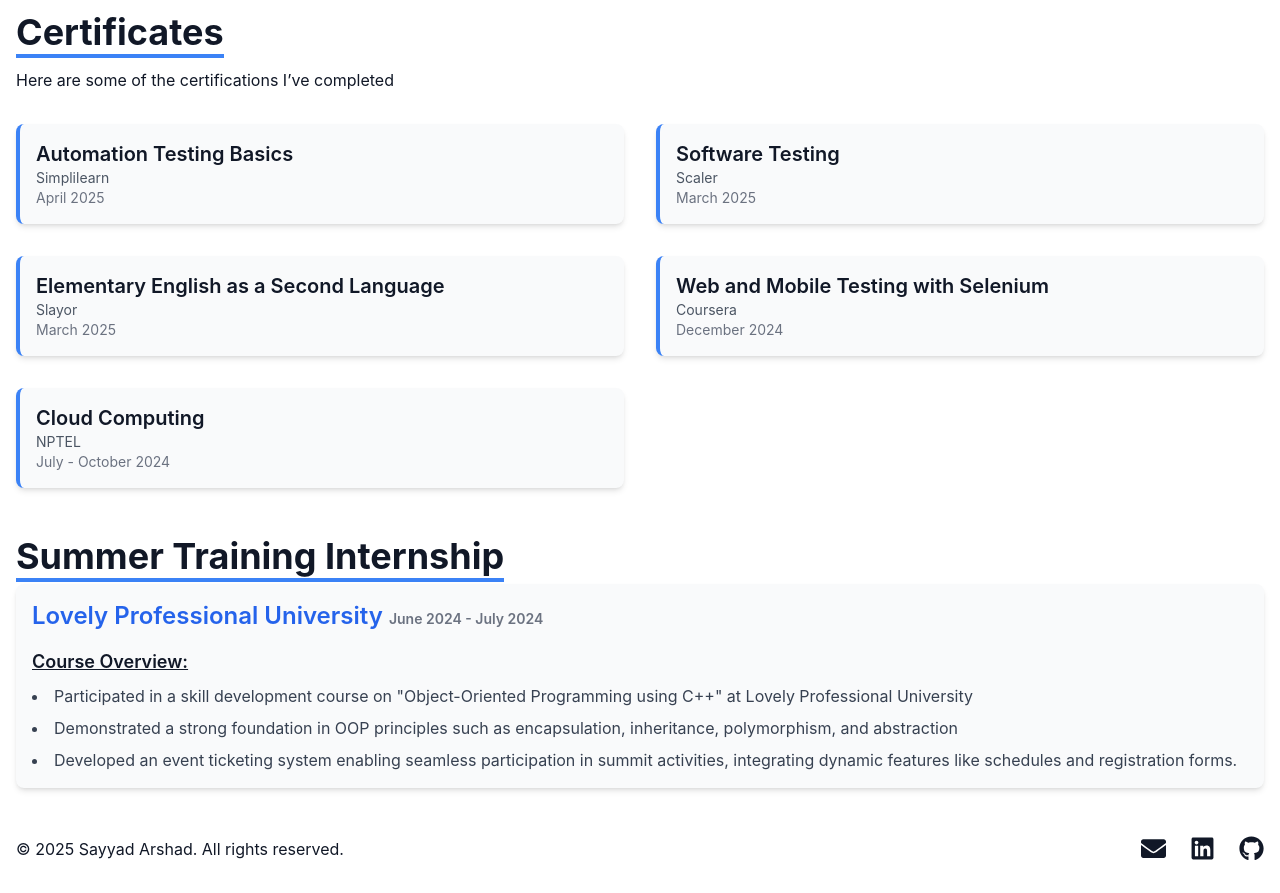
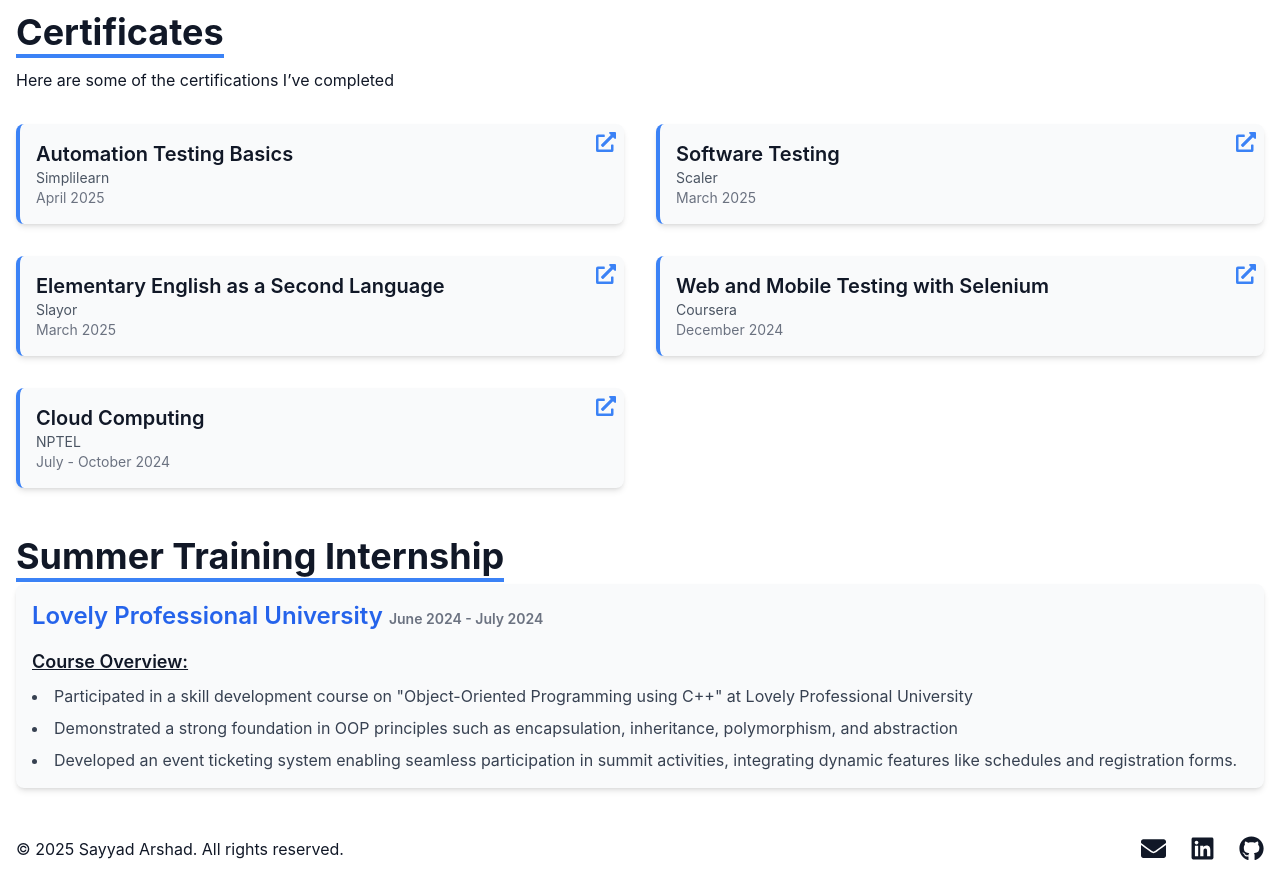
Before and after one commit to SayyadArshad/my-portfolio, a React app: page / in a window 1280 px wide. Shown: the part 2900-3793 px from the top of the page. Built offline with nearby package versions, Linux system fonts and the light colour scheme; the HTML template or start-up script is replaced by a standard one.

Commit message:
Updated Certificates.jsx

```diff
--- a/src/components/Certificates.jsx
+++ b/src/components/Certificates.jsx
@@ -1,30 +1,36 @@
 import React from 'react';
+import { FaExternalLinkAlt } from 'react-icons/fa'; // Using an external link icon
 
 const certificates = [
   {
-    title: 'Automation Testing Basics ',
+    title: 'Automation Testing Basics',
     provider: 'Simplilearn',
     date: 'April 2025',
+    link: 'https://drive.google.com/file/d/151s6wH1xhLw-m2d-ia4XrlvuA-Th3OH0/view?usp=drivesdk',
   },
   {
     title: 'Software Testing',
     provider: 'Scaler',
     date: 'March 2025',
+    link: 'https://drive.google.com/file/d/14w9WdZzLz42V-OkClN20AsKmDYCVi_2L/view?usp=drivesdk',
   },
   {
     title: 'Elementary English as a Second Language',
     provider: 'Slayor',
     date: 'March 2025',
+    link: 'https://drive.google.com/file/d/14wWkreySpJEHwVz_dV3zx7FAZN0aYnbN/view?usp=drivesdk',
   },
   {
     title: 'Web and Mobile Testing with Selenium',
     provider: 'Coursera',
     date: 'December 2024',
+    link: 'https://www.coursera.org/account/accomplishments/verify/9NZ9RNFW091F',
   },
   {
     title: 'Cloud Computing',
     provider: 'NPTEL',
     date: 'July - October 2024',
+    link: 'https://archive.nptel.ac.in/content/noc/NOC24/SEM2/Ecertificates/106/noc24-cs118/Course/NPTEL24CS118S167020242104432420.pdf',
   },
 ];
 
@@ -35,7 +41,7 @@ const Certificates = () => {
       className="bg-white dark:bg-gray-900 text-gray-900 dark:text-white py-8"
     >
       <div className="max-w-screen-xl mx-auto px-4">
-        <div className="pb-4">  {/* Reduced bottom padding */}
+        <div className="pb-4">
           <h2 className="text-4xl font-bold inline border-b-4 border-blue-500">
             Certificates
           </h2>
@@ -46,8 +52,19 @@ const Certificates = () => {
           {certificates.map((cert, index) => (
             <div
               key={index}
-              className="border-l-4 border-blue-500 pl-4 shadow-md dark:shadow-gray-700 hover:scale-105 duration-300 bg-gray-50 dark:bg-gray-800 p-4 rounded-lg"
+              className="relative border-l-4 border-blue-500 pl-4 shadow-md dark:shadow-gray-700 hover:scale-105 duration-300 bg-gray-50 dark:bg-gray-800 p-4 rounded-lg"
             >
+              {/* Icon at top right */}
+              <a
+                href={cert.link}
+                target="_blank"
+                rel="noopener noreferrer"
+                className="absolute top-2 right-2 text-blue-500 hover:text-blue-700"
+                title="View Certificate"
+              >
+                <FaExternalLinkAlt size={20} />
+              </a>
+
               <h3 className="text-xl font-semibold">{cert.title}</h3>
               <p className="text-sm text-gray-600 dark:text-gray-300">
                 {cert.provider}
```
